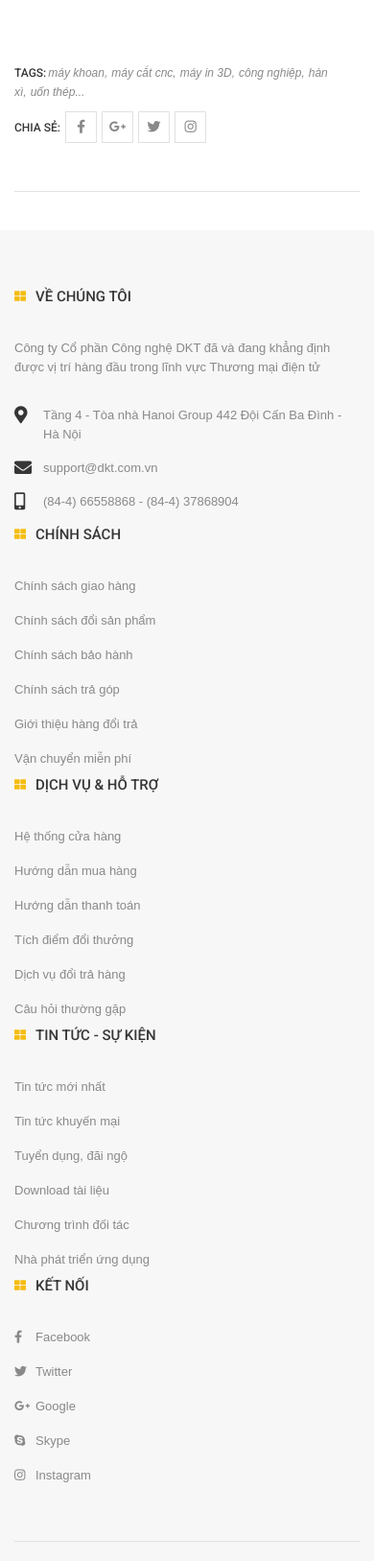
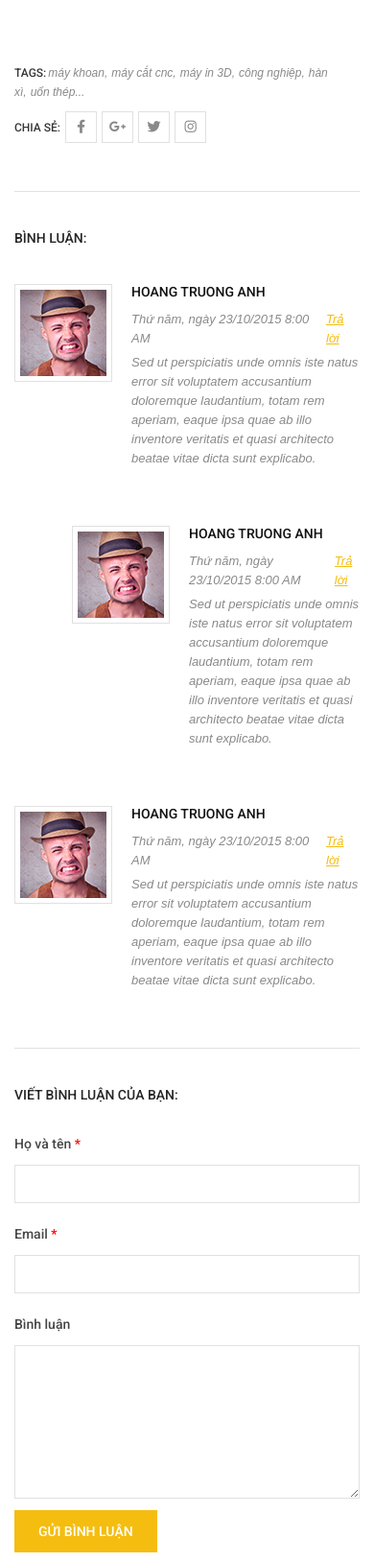
Before and after one commit to awesome-academy/OE43-FE-PR1-May, a Node project: template pages/blog-details.pug in a window 390 px wide. Shown: the part 4103-5730 px from the top of the page at 96% size. Run offline with Node 20 templates, Linux system fonts and the light colour scheme; the template is opened without the code that fills it, so the values that code supplies are empty; style sheets or scripts are compiled from the project's sources; some libraries are stand-ins or nearby versions.

Commit message:
Task 42496

```diff
--- a/pages/blog-details.pug
+++ b/pages/blog-details.pug
@@ -26,6 +26,19 @@ mixin sampleContent
             ut et voluptates repudiandae sint et molestiae non recusandae. Itaque earum rerum hic
             tenetur a sapiente delectus, ut aut reiciendis voluptatibus maiores alias consequatur aut
             perferendis doloribus asperiores repellat."
+mixin blogCommentBox
+    .blog-comment__box
+        .blog-comment__avatar
+            img(src="assets/images/user-avatar.jpg", alt="user avatar")
+        .blog-comment__content
+            h4.blog-comment__user-name Hoang Truong Anh
+            .blog-comment__info
+                span.blog-comment__time Thứ năm, ngày 23/10/2015 8:00 AM
+                a.blog-comment__reply-link(href="#") Trả lời
+            p.blog-comment__text.
+                Sed ut perspiciatis unde omnis iste natus error sit voluptatem accusantium
+                    doloremque laudantium, totam rem aperiam, eaque ipsa quae ab illo
+                    inventore veritatis et quasi architecto beatae vitae dicta sunt explicabo.
 
 block container
     section.blog-details
@@ -79,3 +92,29 @@ block container
                                         i.fab.fa-twitter
                                     a.blog-details__share-link(href="#")
                                         i.fab.fa-instagram
+                        .blog-comment
+                            h4.blog-details__title Bình luận:
+                            +blogCommentBox
+                            .blog-comment__reply-cmt
+                                +blogCommentBox
+                            +blogCommentBox
+                        form.blog-comment-form
+                            h4.blog-details__title.blog-comment-form__title Viết bình luận của bạn:
+                            .row
+                                .col-md-6
+                                    .form-group
+                                        label.blog-comment-form__label Họ và tên
+                                            span.important-field-asterisk *
+                                        input.blog-comment-form__inp(type="text")
+                                .col-md-6
+                                    .form-group
+                                        label.blog-comment-form__label Email
+                                            span.important-field-asterisk *
+                                        input.blog-comment-form__inp(type="text")
+                                .col-md-12
+                                    .form-group
+                                        label.blog-comment-form__label Bình luận
+                                        textarea.blog-comment-form__message
+                                .col-md-12
+                                    .form-group
+                                        button.blog-comment-form__btn Gửi bình luận
--- a/sass/base/_global.scss
+++ b/sass/base/_global.scss
@@ -115,3 +115,7 @@ ul {
         border-color: $primary-color;
     }
 }
+
+.important-field-asterisk {
+    color: $red;
+}
--- a/sass/base/_variables.scss
+++ b/sass/base/_variables.scss
@@ -24,6 +24,7 @@ $border-share: #d4d4d4;
 $share-text: #545c6b;
 $share-text-border: #9197a3;
 $link-bold: #f5bd10;
+$label-color: #464646;
 
 $primary-font:'Roboto', sans-serif;
 $secondary-font:'Arial', sans-serif;
--- a/sass/pages/_blog-details.scss
+++ b/sass/pages/_blog-details.scss
@@ -70,4 +70,120 @@
             border-color: $primary-color;
         }
     }
+
+    &__title {
+        @include page-title;
+        font-size: 1.4rem;
+        color: $secondary-bold-color;
+        margin: 40px 0;
+    }
 }
+
+.blog-comment {
+
+    &__avatar {
+        border: 1px solid $border-color;
+        padding: 5px;
+        display: inline-block;
+        width: 102px;
+        height: 102px;
+    }
+
+    &__box {
+        display: flex;
+        margin-bottom: 50px;
+    }
+
+    &__avatar {
+        margin-right: 20px;
+    }
+
+    &__content {
+        flex: 1;
+    }
+
+    &__user-name {
+        @include page-title;
+        font-size: 1.4rem;
+        color: $black-bold-text;
+        margin-bottom: 10px;
+    }
+
+    &__info {
+        display: flex;
+        justify-content: space-between;
+        @include page-text;
+        font: {
+            size: 1.3rem;
+            style: italic;
+        }
+
+    }
+
+    &__reply-link {
+        color: $link-bold;
+        text-decoration: underline !important;
+
+        &:hover {
+            color:  $primary-color;
+        }
+    }
+
+    &__text {
+        @include page-text;
+        font: {
+            size: 1.3rem;
+            style: italic;
+        }
+        margin-top: 5px;
+    }
+
+    &__reply-cmt {
+        padding-left: 120px;
+
+        @include mobile {
+            padding-left: 60px;
+        }
+    }
+}
+
+.blog-comment-form {
+    border-top: 1px solid $border-color;
+    margin-bottom: 80px;
+
+    &__title {
+        margin-bottom: 20px;
+    }
+
+    &__label {
+        font-size: 1.4rem;
+        color: $label-color;
+        display: block;
+        margin: 15px 0;
+    }
+
+    &__inp {
+        font-size: 1.3rem;
+        border: 1px solid $border-color;
+        width: 100%;
+        height: 40px;
+        color: $text-color;
+    }
+
+    &__message {
+        width: 100%;
+        border: 1px solid $border-color;
+        height: 160px;
+        font-size: 1.3rem;
+        color: $text-color;
+    }
+
+    &__btn {
+        background-color: $primary-color;
+        color: $white;
+        text-transform: uppercase;
+        border: none;
+        font-size: 1.4rem;
+        padding: 15px 25px;
+    }
+}
```
Also changed, not shown: assets/images/user-avatar.jpg (added).
